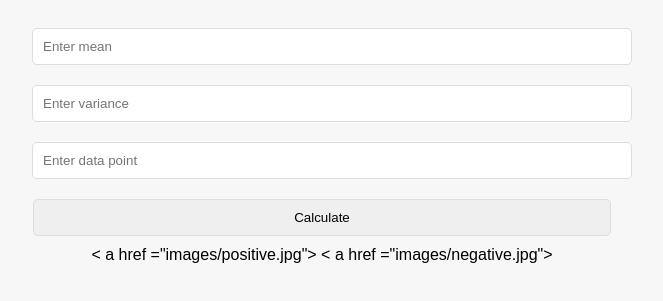
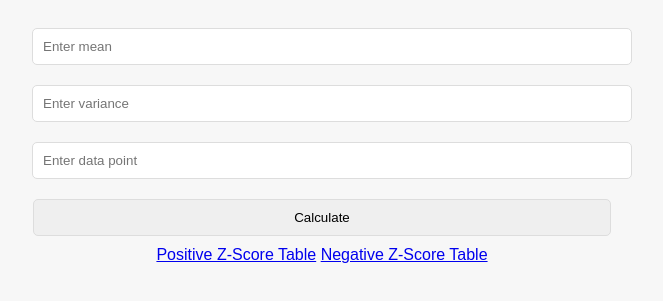
Before and after one commit to HACKERShead/PROBA.io-, a plain HTML site: page calculator.html in a window 1280 px wide. Shown: the part 129-430 px from the top of the page, without its empty margins (318-981 px from the left). Drawn offline with nearby package versions, Linux system fonts and the light colour scheme.

Commit message:
Update calculator.html

```diff
--- a/calculator.html
+++ b/calculator.html
@@ -51,8 +51,8 @@
         <input type="number" id="variance" placeholder="Enter variance" />
         <input type="number" id="dataPoint" placeholder="Enter data point" />
         <button onclick="calculate()">Calculate</button>
-        < a href ="images/positive.jpg"></a>
-        < a href ="images/negative.jpg"></a>
+        <a href ="positive.jpg">Positive Z-Score Table</a>
+        <a href ="negative.jpg">Negative Z-Score Table</a>
         <div id="result"></div>
         <div class="chart-container" style="position: relative; height:40vh; width:80vw">
             <canvas id="plot"></canvas>
```
